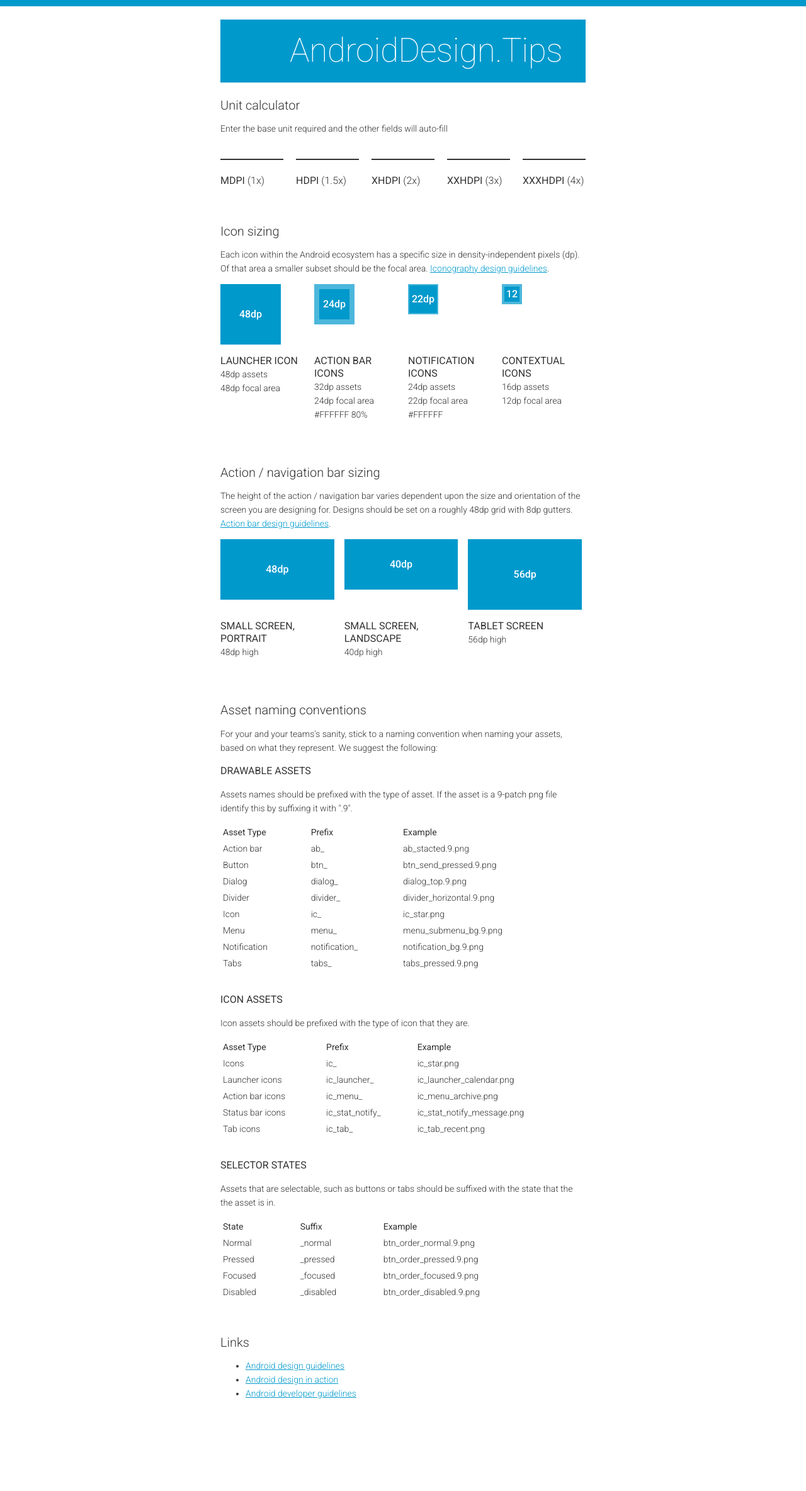
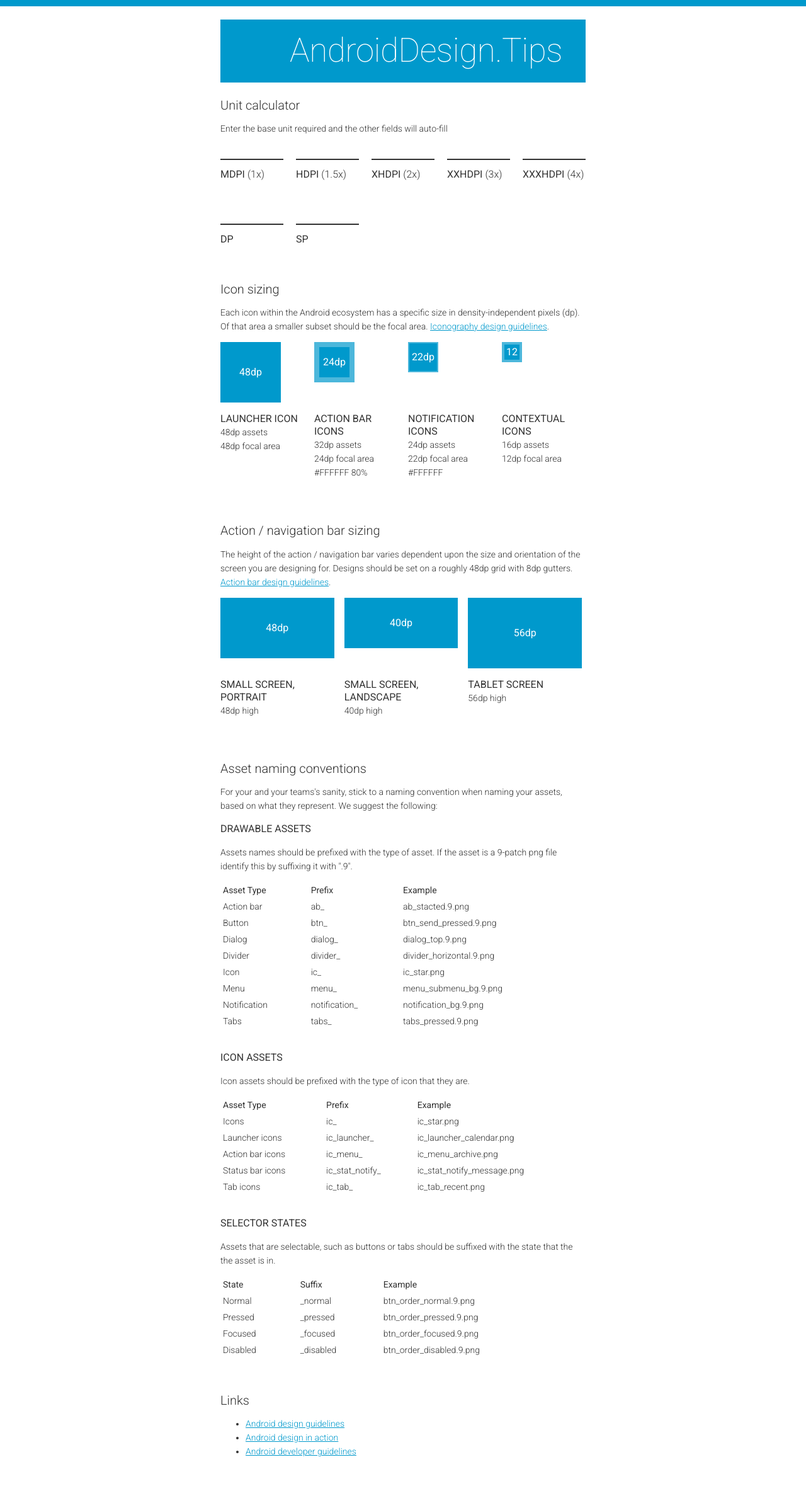
Before and after one commit to destroywerk/androiddesign.tips, a Jekyll site: the page built from index.html, in a window 1280 px wide. Shown: the whole page at 63% size. Built offline with Jekyll 4.4.1, drawn with Linux system fonts in a browser that asks for light colours; nearby versions of some CDN libraries; Markdown is read by kramdown in place of the engine named in the settings; before the commit the page ends 2275 px from its top, so only the background shows below that.

Commit message:
Add DP and SP units to calculator, tweak calculator margins

```diff
--- a/_includes/unit-calculator.html
+++ b/_includes/unit-calculator.html
@@ -39,5 +39,19 @@
       </label>
     </div>
 
+    <div class="unit-input">
+      <input type="number" id="unit-input__input--dp" class="unit-input__input" data-multiplier="1">
+      <label for="unit-input__dp" class="unit-input__label">
+        DP
+      </label>
+    </div>
+
+    <div class="unit-input">
+      <input type="number" id="unit-input__input--sp" class="unit-input__input" data-multiplier="1">
+      <label for="unit-input__sp" class="unit-input__label">
+        SP
+      </label>
+    </div>
+
   </form>
 </div>
--- a/css/main.css
+++ b/css/main.css
@@ -97,6 +97,7 @@
 
 .unit-inputs {
   margin-left:-20px;
+  margin-top: -42px;
   overflow: hidden;
 }
 
@@ -107,6 +108,7 @@
   float:left;
   width: 20%;
   padding-left: 20px;
+  margin-top: 42px;
 }
 
 .unit-input__input {
@@ -117,7 +119,7 @@
   border: none;
   border-bottom: 2px solid #333;
   outline: none;
-  margin-bottom: 20px;
+  margin-bottom: 10px;
   font-size: 18px;
   font-weight: 400;
   color: #09c;
@@ -192,7 +194,7 @@
   font-size:16px;
   color: #fff;
   background-color: #09c;
-  font-weight: 500;
+  font-weight: 400;
   text-align: center;
 }
 
```
